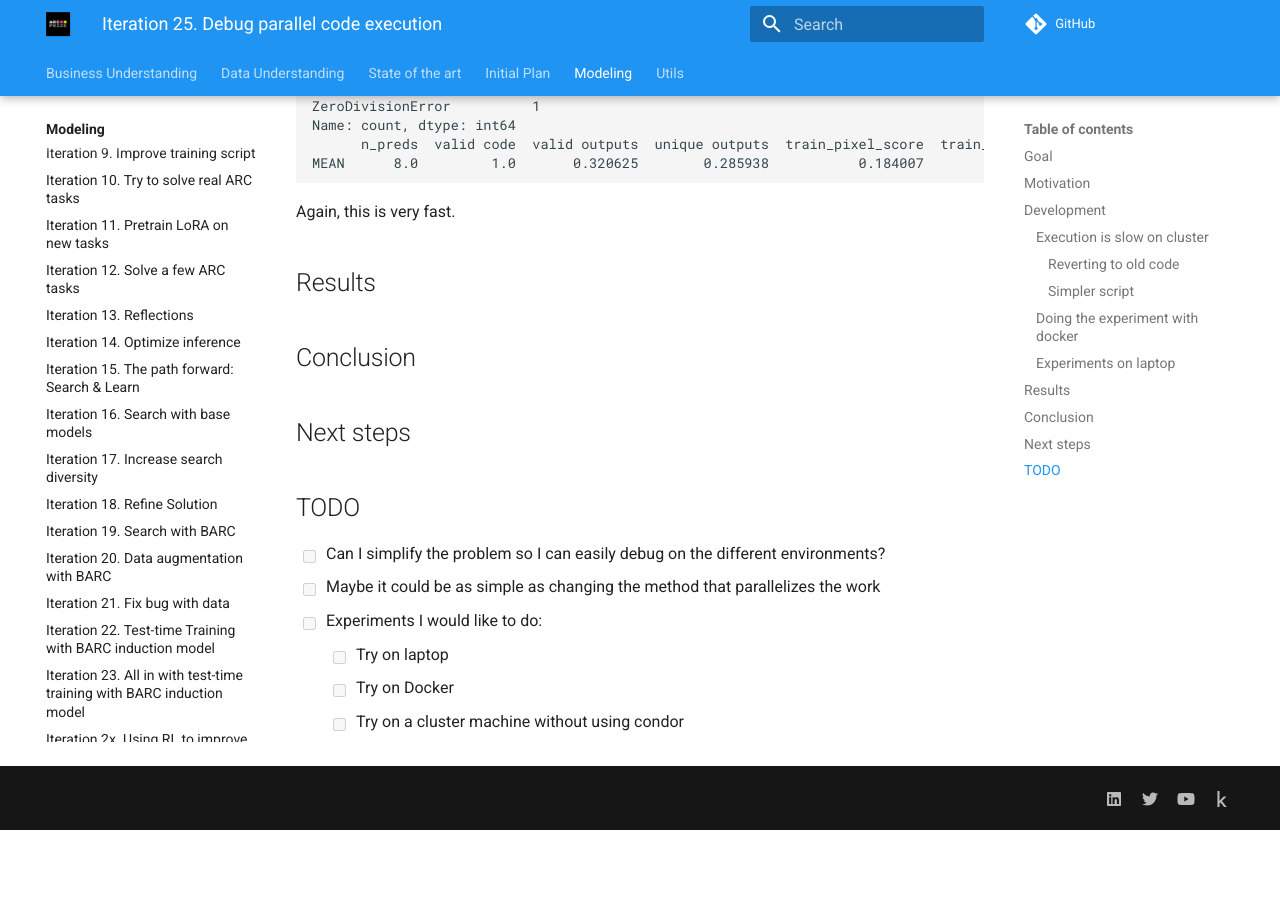
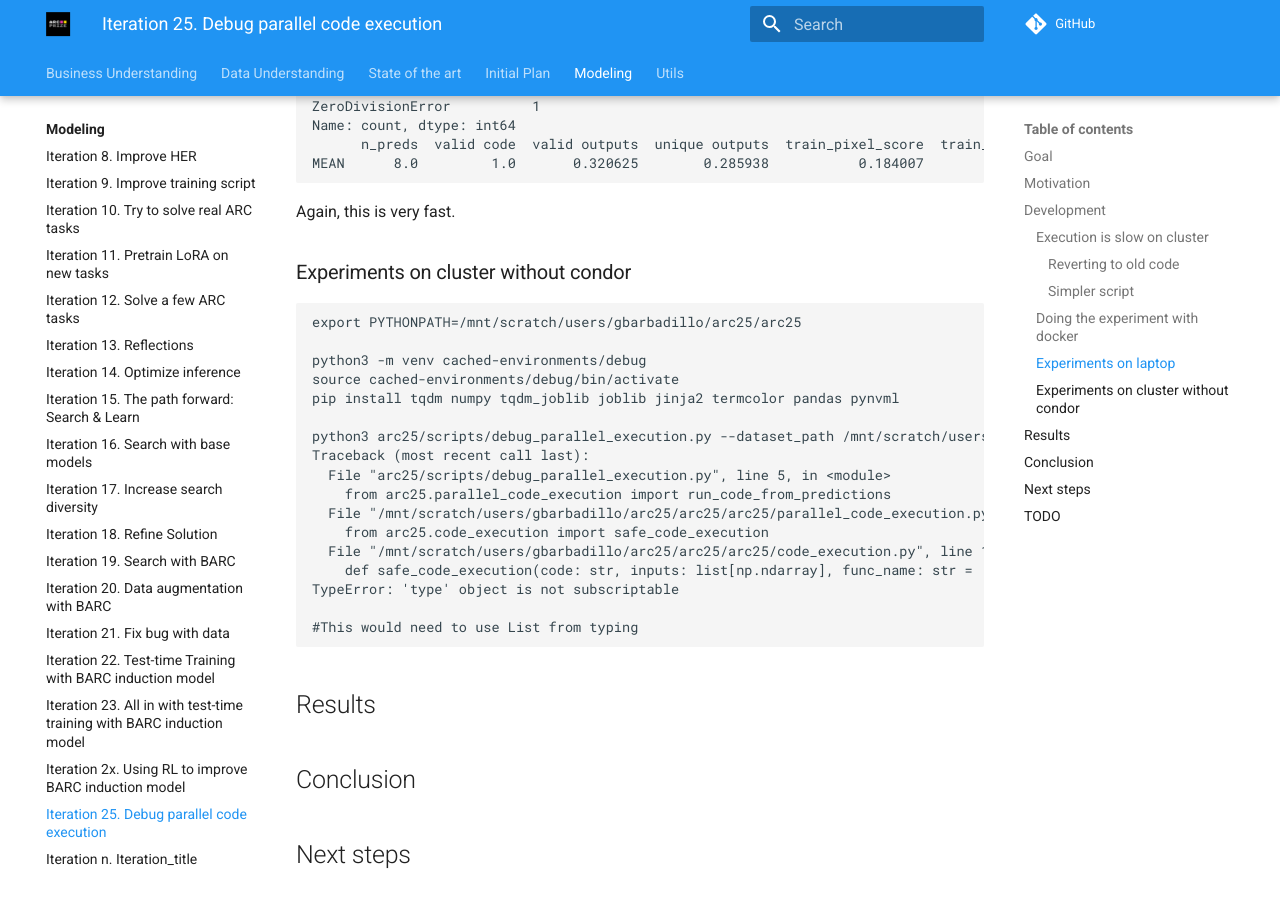
Before and after one commit to ironbar/arc25, an MkDocs documentation site: the page built from docs/modeling/Iteration_25_debug_parallel_code_execution.md, in a window 1280 px wide and 900 px high, scrolled down 2976 px. Built offline with MkDocs 1.6.1 and Material for MkDocs 9.7.7, drawn with Linux system fonts in a browser that asks for light colours; comment, search, counter and statistics services are not loaded; before the commit the page ends 3806 px from its top, so only the background shows below that.

````diff
--- a/docs/modeling/Iteration_25_debug_parallel_code_execution.md
+++ b/docs/modeling/Iteration_25_debug_parallel_code_execution.md
@@ -138,6 +138,28 @@
 
 Again, this is very fast.
 
+### Experiments on cluster without condor
+
+```bash
+export PYTHONPATH=/mnt/scratch/users/gbarbadillo/arc25/arc25
+
+python3 -m venv cached-environments/debug
+source cached-environments/debug/bin/activate
+pip install tqdm numpy tqdm_joblib joblib jinja2 termcolor pandas pynvml
+
+python3 arc25/scripts/debug_parallel_execution.py --dataset_path /mnt/scratch/users/gbarbadillo/arc25/data/arc-prize-2024/arc-agi_evaluation_challenges.json --prediction_path /mnt/scratch/users/gbarbadillo/arc25/predictions/2025-08-28-base-model/evaluation/8preds_2025_09_02_05_36_40_predictions.json
+Traceback (most recent call last):
+  File "arc25/scripts/debug_parallel_execution.py", line 5, in <module>
+    from arc25.parallel_code_execution import run_code_from_predictions
+  File "/mnt/scratch/users/gbarbadillo/arc25/arc25/arc25/parallel_code_execution.py", line 9, in <module>
+    from arc25.code_execution import safe_code_execution
+  File "/mnt/scratch/users/gbarbadillo/arc25/arc25/arc25/code_execution.py", line 133, in <module>
+    def safe_code_execution(code: str, inputs: list[np.ndarray], func_name: str = 'task',
+TypeError: 'type' object is not subscriptable
+
+#This would need to use List from typing
+```
+
 ## Results
 
 ## Conclusion
````
Also changed, not shown: 3 other files.
